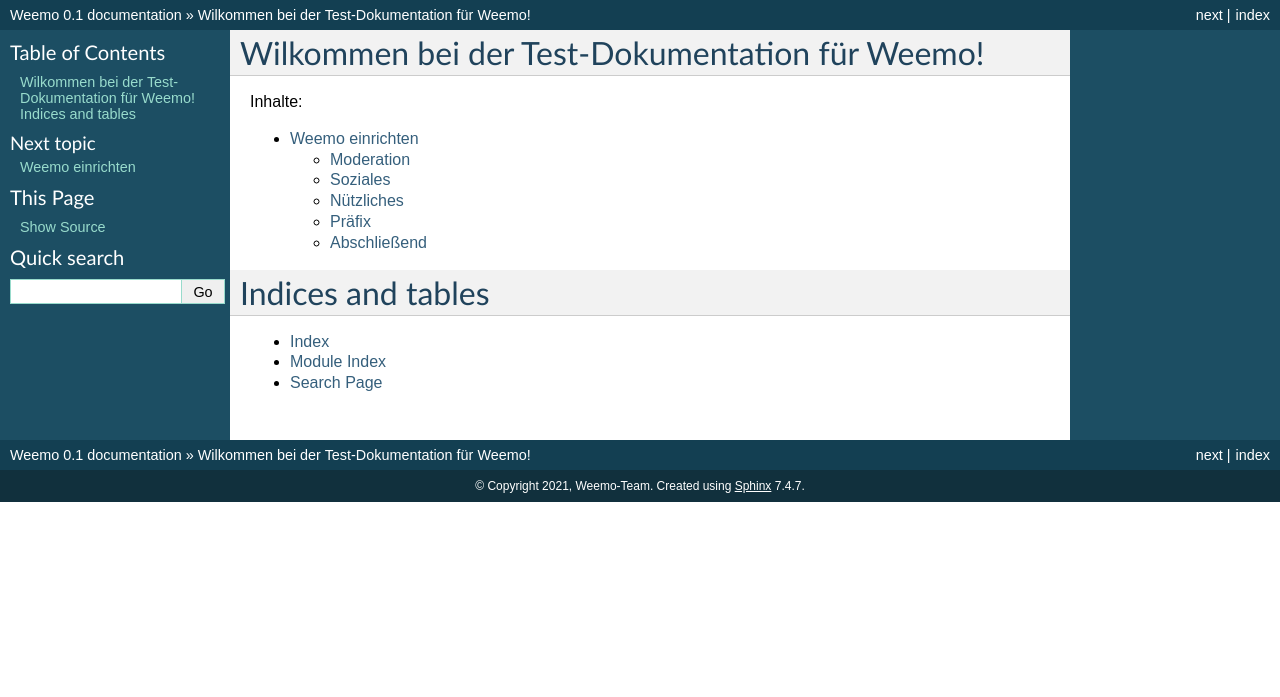
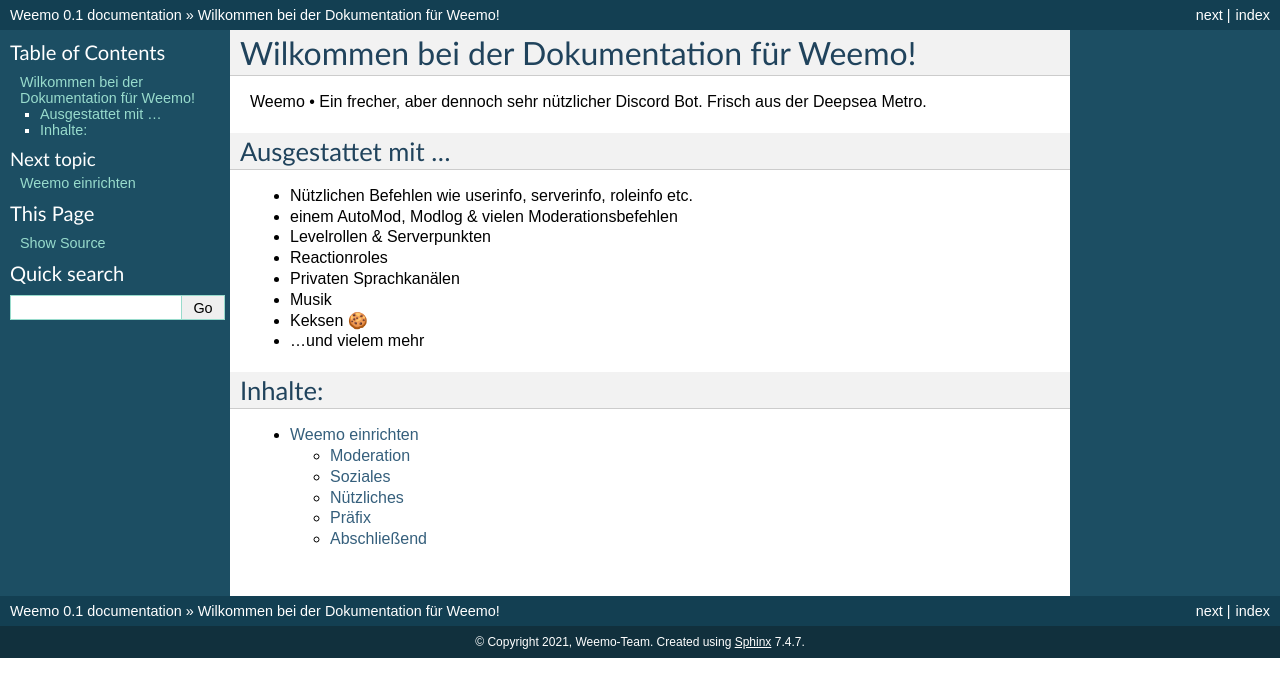
Before and after one commit to niborus/weemo-doc, a Sphinx documentation site: the page built from docs/index.rst, in a window 1280 px wide. Shown: the top 697 px of the page. Built offline with Sphinx 7.4.7, drawn with Linux system fonts in a browser that asks for light colours.

Commit message:
Update index.rst

```diff
--- a/docs/index.rst
+++ b/docs/index.rst
@@ -3,22 +3,26 @@
    You can adapt this file completely to your liking, but it should at least
    contain the root `toctree` directive.
 
-Wilkommen bei der Test-Dokumentation für Weemo!
+Wilkommen bei der Dokumentation für Weemo!
 ==================================================
 
+Weemo • Ein frecher, aber dennoch sehr nützlicher Discord Bot. Frisch aus der Deepsea Metro.
+
+Ausgestattet mit ...
+--------------------
+- Nützlichen Befehlen wie userinfo, serverinfo, roleinfo etc.
+- einem AutoMod, Modlog & vielen Moderationsbefehlen
+- Levelrollen & Serverpunkten
+- Reactionroles
+- Privaten Sprachkanälen
+- Musik
+- Keksen 🍪
+- ...und vielem mehr
+
 Inhalte:
-
+--------
 .. toctree::
    :maxdepth: 2
    :glob:
 
    *
-
-
-
-Indices and tables
-==================
-
-* :ref:`genindex`
-* :ref:`modindex`
-* :ref:`search`
```
